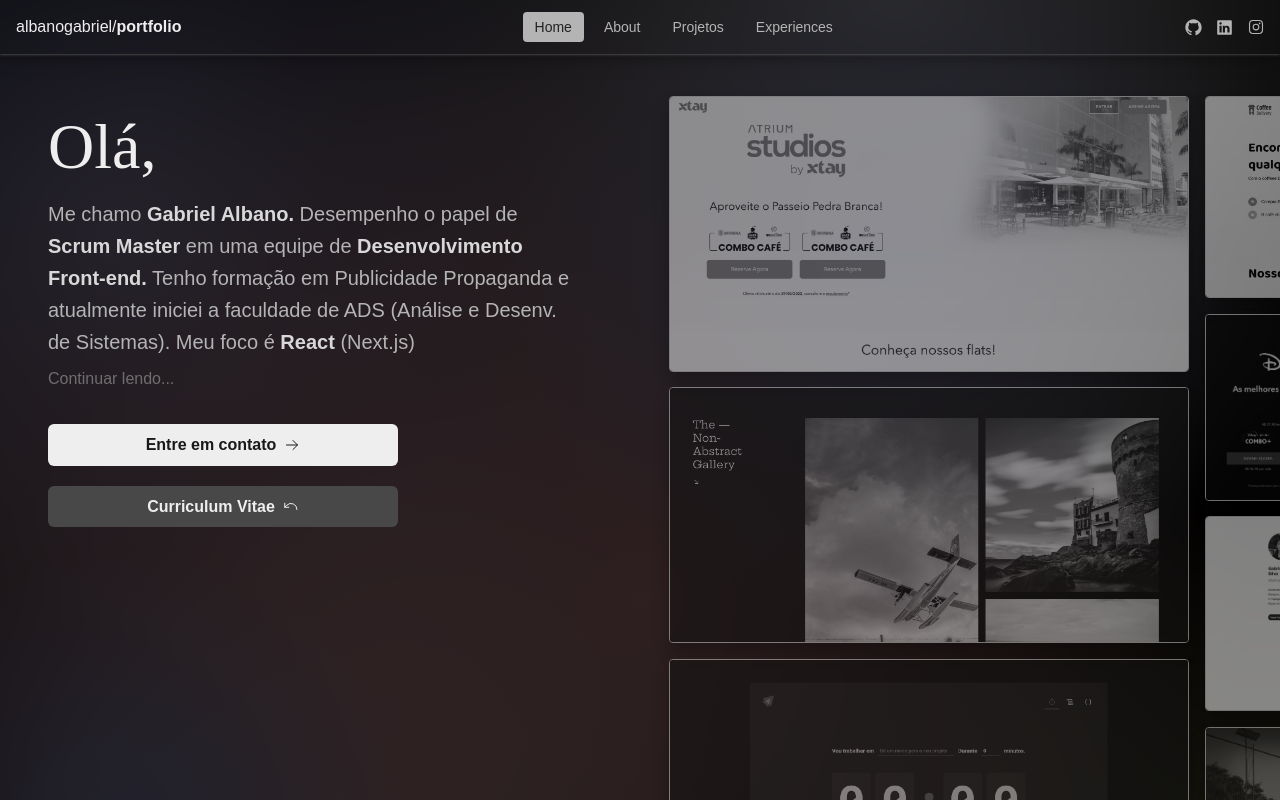
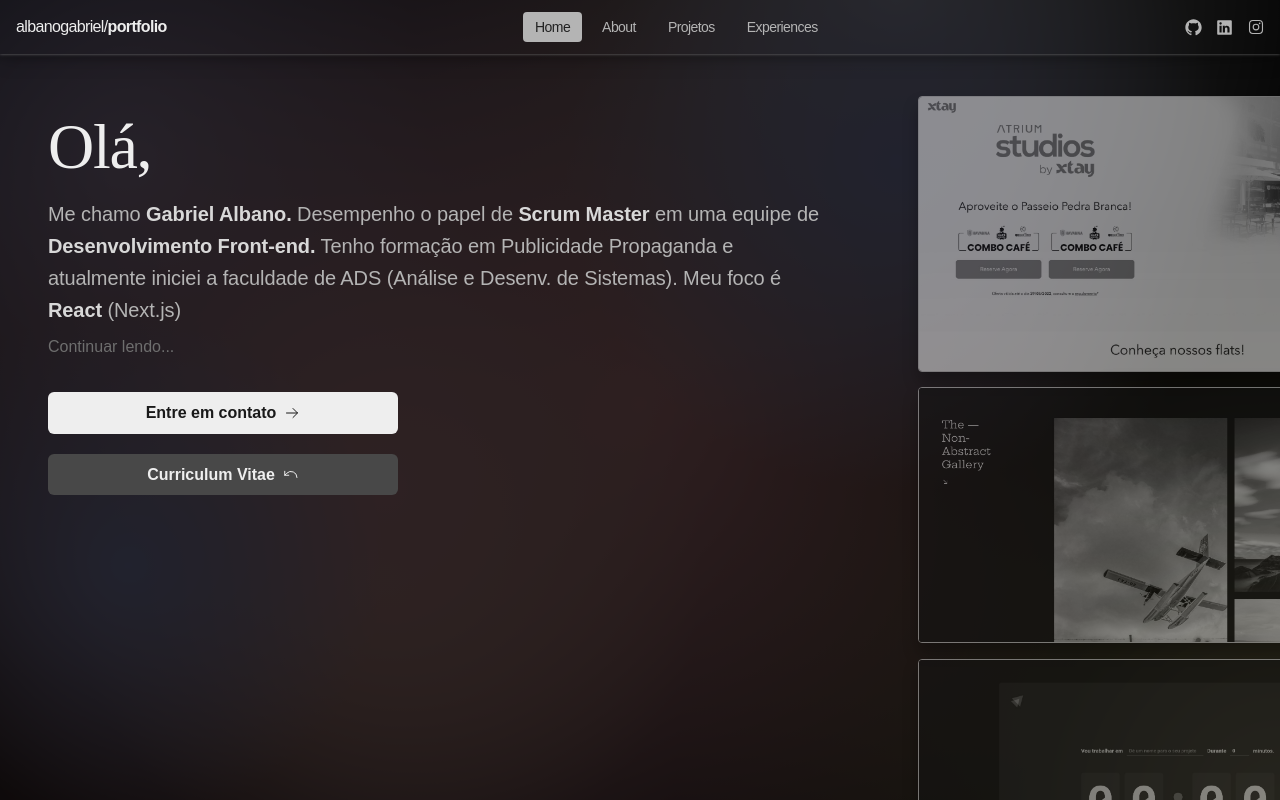
Before and after one commit to albanogabriel/my-portfolio, a React (Vite) app: page / in a window 1280 px wide. Shown: the top 800 px of the page. Built offline with nearby package versions, Linux system fonts and the light colour scheme; a web font is replaced by a local one.

Commit message:
chore: ajustes no letter-spacing do BigTitle and albanogabriel/portfolio logotipo

```diff
--- a/src/components/Header/styles.ts
+++ b/src/components/Header/styles.ts
@@ -38,6 +38,7 @@ export const HeaderMobileContainer = styled.header<HeaderProps>`
   div {
     a {
       white-space: nowrap;
+      letter-spacing: -0.04em;
       list-style: none;
       text-decoration: none;
       color: ${({ theme }) => theme.color['gray-050']};
@@ -129,6 +130,7 @@ export const HamburgerMenuContainer = styled.div`
       a {
         color: ${({ theme }) => theme.color['gray-100']};
         text-decoration: none;
+        letter-spacing: -0.04em;
 
         &:hover {
           color: ${({ theme }) => theme.color['gray-050']};
--- a/src/pages/Home/index.tsx
+++ b/src/pages/Home/index.tsx
@@ -31,6 +31,7 @@ export function Home() {
   return (
     <HomePageContainer>
       <Helmet title="Home" />
+      <main>
         <HomeContainer>
           <TextContainer>
             <div>
@@ -41,8 +42,8 @@ export function Home() {
                 <strong>Scrum Master</strong> em uma equipe de{' '}
                 <strong>Desenvolvimento Front-end.</strong> Tenho formação em
                 Publicidade Propaganda e atualmente iniciei a faculdade de ADS
-              (Análise e Desenv. de Sistemas). Meu foco é <strong>React</strong>{' '}
-              (Next.js)
+                (Análise e Desenv. de Sistemas). Meu foco é{' '}
+                <strong>React</strong> (Next.js)
               </SmallParagraph>
             </div>
             <span>
@@ -76,6 +77,10 @@ export function Home() {
         </HomeContainer>
 
         <ProjectCard />
+      </main>
+      <footer className="text-sm">
+        Portfólio &copy; albanogabriel - {new Date().getFullYear()}
+      </footer>
     </HomePageContainer>
   )
 }
--- a/src/pages/Home/styles.ts
+++ b/src/pages/Home/styles.ts
@@ -5,23 +5,32 @@ export const AboutPageContainer = styled.div``
 export const HomePageContainer = styled.div`
   //mobile first
   width: 100%;
+  height: 95vh;
   padding: 32px 24px;
+  display: flex;
+  flex-direction: column;
+  justify-content: space-between;
+
+  footer {
+    font-size: 12px;
+  }
 
   /* Media query for tablets (767px) */
   @media (min-width: 768px) {
     padding: 48px;
-    display: flex;
-    flex-direction: column;
     gap: 64px;
   }
 
   /* Media query for desktops (1024px) */
   @media (min-width: 1024px) {
-    display: grid;
-    grid-template-columns: 45% auto;
-    gap: 88px;
-    margin: 0 auto;
     overflow-x: hidden;
+
+    main {
+      display: grid;
+      grid-template-columns: 45% auto;
+      gap: 88px;
+      margin: 0 auto;
+    }
   }
 `
 
--- a/src/styles/global.ts
+++ b/src/styles/global.ts
@@ -74,6 +74,7 @@ export const BigTitle = styled.h1`
   font-size: ${({ theme }) => theme.textSizes['4xl']};
   font-weight: 100;
   line-height: ${({ theme }) => theme.lineHeight.base};
+  letter-spacing: -0.02em;
 `
 
 export const SmallParagraph = styled.p`
@@ -81,6 +82,7 @@ export const SmallParagraph = styled.p`
   font-size: ${({ theme }) => theme.textSizes.lg};
   font-weight: 300;
   line-height: ${({ theme }) => theme.lineHeight.base};
+  letter-spacing: -0.005em;
 
   strong {
     font-weight: 700;
```
Lines whose indentation alone changed are shown as unchanged.
